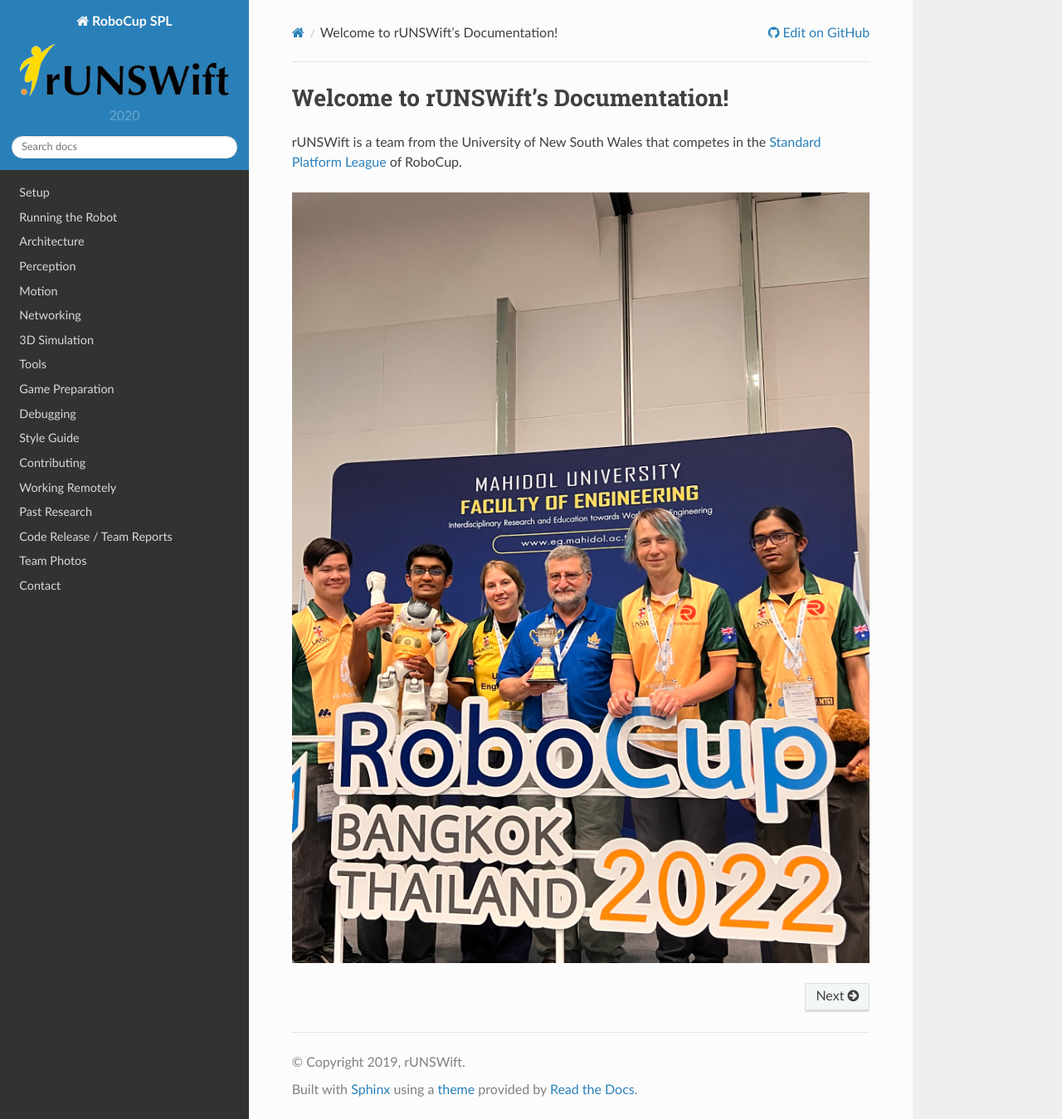
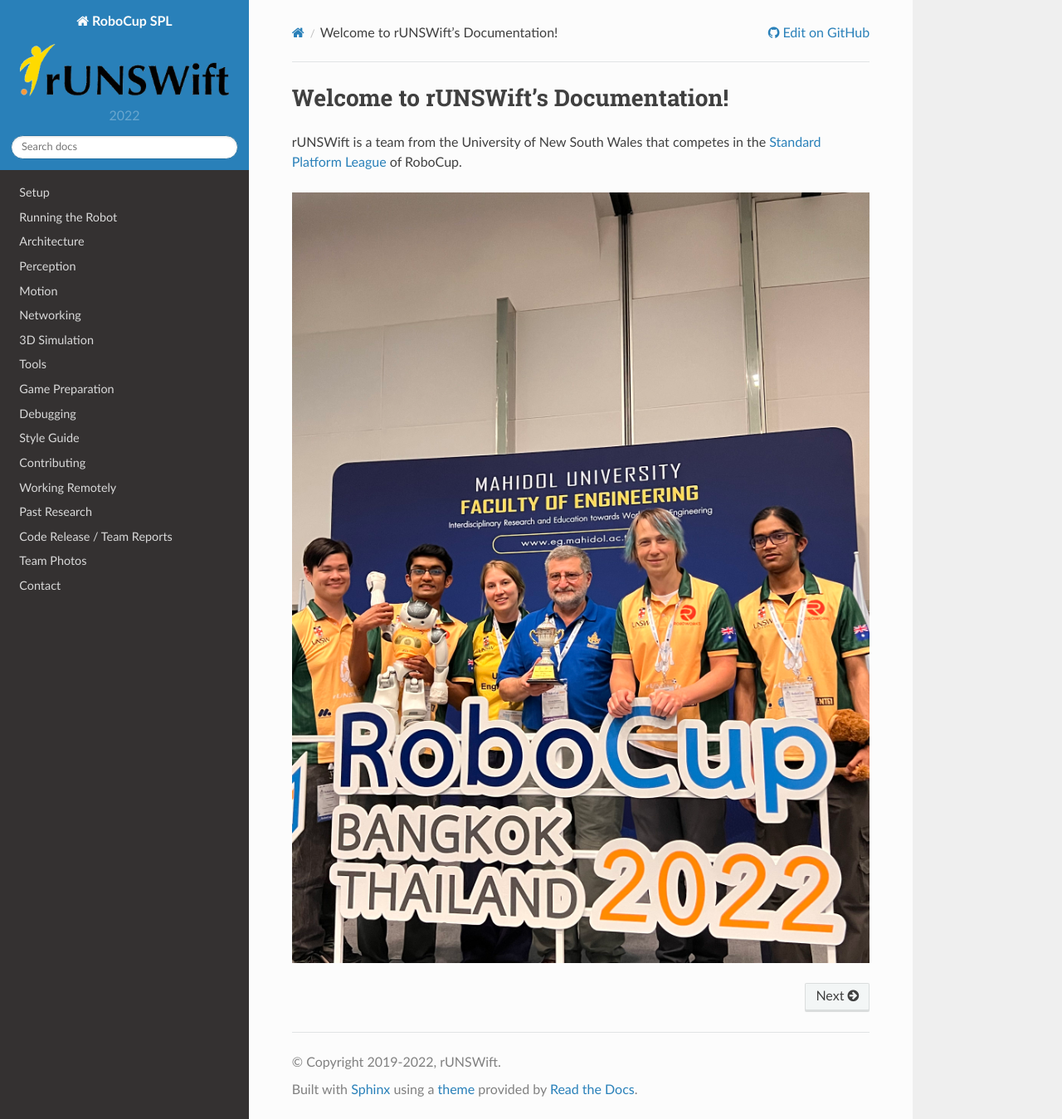
Before and after one commit to UNSWComputing/rUNSWift-docs, a Sphinx documentation site: the page built from source/index.rst, in a window 1280 px wide and 1349 px high. Shown: the whole window at 83% size. Built offline with Sphinx 7.4.7 and the Read the Docs theme 2.0.0, drawn with Linux system fonts in a browser that asks for light colours.

Commit message:
Update conf.py: Fix year typo

```diff
--- a/source/conf.py
+++ b/source/conf.py
@@ -50,7 +50,7 @@
 
 # General information about the project.
 project = 'RoboCup SPL'
-copyright = '2019, rUNSWift'
+copyright = '2019-2022, rUNSWift'
 author = 'rUNSWift, University of NSW'
 
 # The version info for the project you're documenting, acts as replacement for
@@ -58,9 +58,9 @@
 # built documents.
 #
 # The short X.Y version.
-version = '2020'
+version = '2022'
 # The full version, including alpha/beta/rc tags.
-release = '2020'
+release = '2022'
 
 # The language for content autogenerated by Sphinx. Refer to documentation
 # for a list of supported languages.
```
